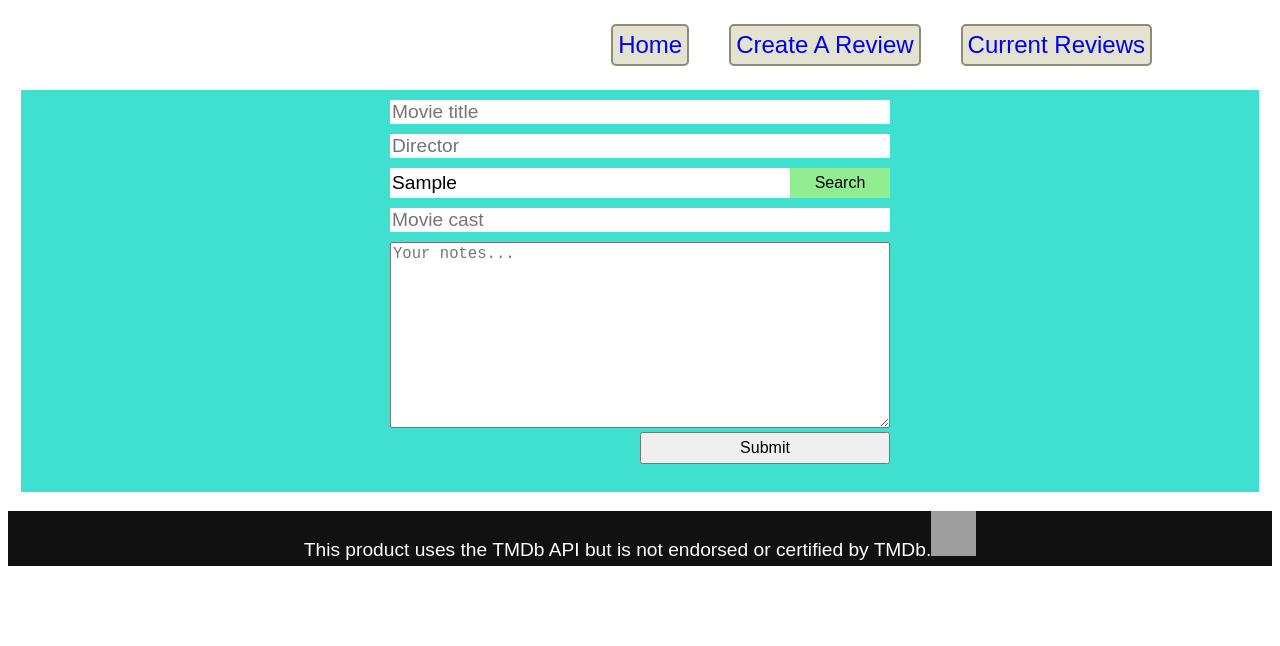
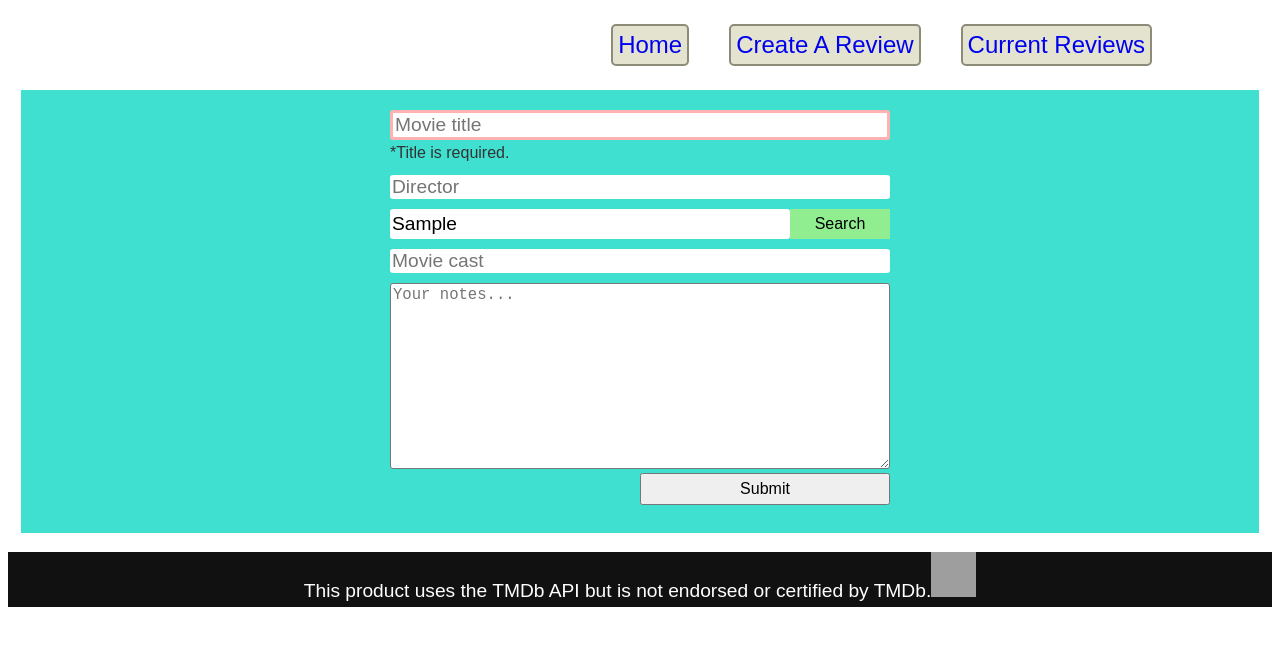
Before and after one commit to lenuza/moviereview_2, an Angular app: page /new in a window 1280 px wide. Both pictures are taken after typing "Sample" into the empty fields and a click on the button "Search". Shown: the top 646 px of the page. Built offline with nearby package versions, Linux system fonts and the light colour scheme; no server answers; grey boxes are pictures that could not be loaded.

Commit message:
added for mvalidation for title input

```diff
--- a/src/app/components/review-form-image/review-form-image.component.scss
+++ b/src/app/components/review-form-image/review-form-image.component.scss
@@ -1,9 +1,11 @@
 
 form {
+
   input {
     border: 0;
+    border-radius: 3px;
     font-size: 1.2em;
-    margin-bottom: 10px;
+    margin-top: 10px;
     width: 100%;
   }
   button {
@@ -21,6 +23,7 @@ form {
     border: none;
     float: right;
     height: 30px;
+    margin-top: 10px;
     padding: 0;
     width: 20%;
 
--- a/src/app/components/review-form/review-form.component.html
+++ b/src/app/components/review-form/review-form.component.html
@@ -2,13 +2,14 @@
   <div id="wrapper">
     <form  [formGroup]="reviewForm" (ngSubmit)="onSubmit()" id="review-form" class="review-form" autocomplete="off">
       <label for="title" class="invisible">Movie title</label>
-      <input id="title" formControlName="title" name="title" type="text" placeholder="Movie title"/>
-      <!-- <div *ngIf="title.invalid && (title.dirty || title.touched)"
-      class="alert alert-danger">
-        <div *ngIf="title.errors.required">
-           Title is required.
+      <input id="title" #title formControlName="title" name="title" type="text" placeholder="Movie title" required/>
+      <!-- error message if title is not provided -->
+      <div id="required" *ngIf="reviewForm.controls['title'].invalid && (reviewForm.controls['title'].dirty || reviewForm.controls['title'].touched)">
+        <div *ngIf="reviewForm.controls['title'].errors.required">
+          *Title is required.
         </div>
-       </div> -->
+      </div>
+
       <label for="director" class="invisible">Director</label>
       <input id="director" formControlName="director" name="director" type="text" placeholder="Director" />
       <label for="image" class="invisible">Movie image</label>
--- a/src/app/components/review-form/review-form.component.scss
+++ b/src/app/components/review-form/review-form.component.scss
@@ -32,9 +32,20 @@ main {
 
     input {
       border: 0;
+      border-radius: 3px;
       font-size: 1.2em;
-      margin-bottom: 10px;
+      margin-top: 10px;
       width: 100%;
+    }
+
+    #required {
+      color: #333;
+      height: 25px;
+      line-height: 25px;
+    }
+
+    input.ng-touched.ng-invalid {
+      border: 3px solid rgba(255,0,0, 0.3);
     }
 
     button {
@@ -45,7 +56,9 @@ main {
     }
 
     textarea {
+      border-radius: 3px;
       font-size: 1.2em;
+      margin-top: 10px;
       width: 100%;
     }
 
--- a/src/app/components/review-form/review-form.component.ts
+++ b/src/app/components/review-form/review-form.component.ts
@@ -15,13 +15,17 @@ import { jsonserverService  } from '../../services/jsonserver.service';
 
 export class ReviewFormComponent implements OnInit {
 
+  public reviews: Review;
+  reviewForm: FormGroup;
+
   @ViewChild(ReviewFormImageComponent) reviewFormImageComponent: ReviewFormImageComponent;
+  @ViewChild('title') titleInput: ElementRef;
   constructor(private router: Router, private http: HttpClient,
     private _getServerData: jsonserverService, private _postServerData: jsonserverService) {};
+
 // hiding the "stay on page" modal
   isCollapsed: boolean = true;
 
-  reviewForm: FormGroup;
   ngOnInit() {
     this.reviewForm = new FormGroup({
       cast: new FormControl(),
@@ -30,33 +34,40 @@ export class ReviewFormComponent implements OnInit {
       notes: new FormControl(),
       title: new FormControl('', Validators.required)
     });
+//setting focus on the title input
+    this.titleInput.nativeElement.focus();
   }
 
-// add image data from the review-form-image component to the FormGroup
+//add image data from the review-form-image component to the FormGroup
   addImage (imgInfo) {
     this.reviewForm.patchValue({ image: imgInfo.imgURL, imageName: imgInfo.getMovie });
 
     document.getElementById('imagePoster').setAttribute('src', imgInfo.imgURL);
     document.getElementById('imagePoster').setAttribute('alt', imgInfo.getMovie)
   }
-//saving form data on our fake jason server
+
   onSubmit() {
+//if invalid do nothing
+  if(this.reviewForm.invalid) {
+     return
+  };
 
-//then add the new review to the array
+  if (this.reviewForm.valid) {
+//only if valid add the new review to the array and post to server
     var newReview = this.reviewForm.value;
 
     this._postServerData.postServerData(newReview)
       .subscribe(data => console.log('Done posting.'));
 
-//Form reset
-    if (this.reviewForm.valid) {
-      this.reviewFormImageComponent.imageInput.reset();
-      this.reviewForm.reset();
-      document.getElementById('imagePoster').setAttribute('src', '');
-      document.getElementById('imagePoster').setAttribute('alt', '')
-    }
-// Showing modal with stay on page button
+    this.reviewFormImageComponent.imageInput.reset();
+    this.reviewForm.reset();
+    document.getElementById('imagePoster').setAttribute('src', '');
+    document.getElementById('imagePoster').setAttribute('alt', '')
+  }
+
+//showing modal with stay on page button
     this.isCollapsed = false;
+
 //redirect to review page
     setTimeout(() => {
       this.router.navigateByUrl('/reviews');
@@ -71,12 +82,12 @@ export class ReviewFormComponent implements OnInit {
       }
     }, 1000);
   }
-//Stay on page, apparently navigate vlaue cannot be the current link, so used the code below
+
+//stay on page, apparently navigate value cannot be the current link, so used the code below
   stayOnPage() {
    this.router.navigate(['/reviews'], { replaceUrl: false, skipLocationChange: true })
 //wihout page reload it stays on the current page, but is not displaying the review form
    window.document.location.reload();
   };
 
-  reviews: Review
 }
```
